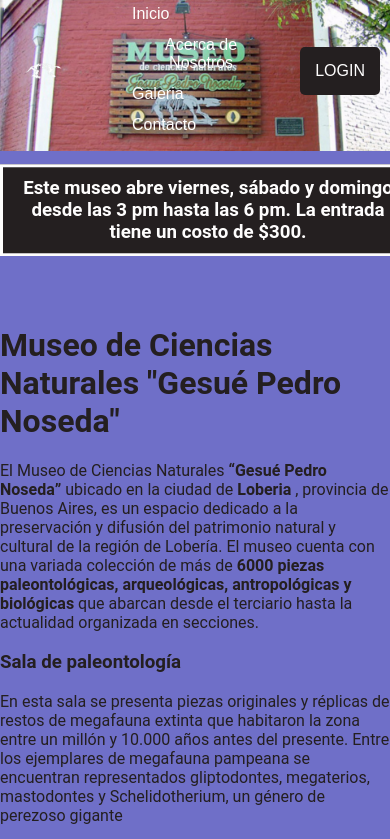
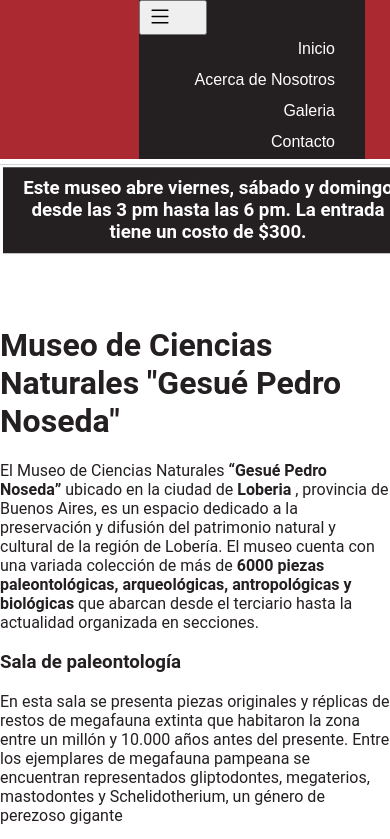
Before and after one commit to AndresMoranFlorentin/tp_museo, a plain HTML site: page web_museo/home.html in a window 390 px wide. Shown: the top 839 px of the page. Drawn offline with nearby package versions, Linux system fonts and the light colour scheme.

Commit message:
mejora del menu

```diff
--- a/web_museo/css/estiloGeneral.css
+++ b/web_museo/css/estiloGeneral.css
@@ -37,7 +37,9 @@ header img {
   height: 5%;
   border-radius: 100%;
 }
-
+.menu {
+  display: none;
+}
 nav {
   display: flex;
   justify-content: space-between;
@@ -174,19 +176,52 @@ main {
 }
 /***SECCION PARA HOME RESPONSIVE***/
 @media screen and (max-width: 550px) {
-  body {
-    background-color: rgb(111, 111, 200);
+
+  header {
+    text-align: end;
+    width: 100%;
+    background: #ab2930;
+    right: 0;
+    z-index: 1;
+    position: absolute;
+  }
+  .logo_museo {
+    display: none;
+  }
+  nav .menu {
+    display: flex;
+    font-size: 25px;
+    width: 30%;
+    margin-right: 0%;
   }
   nav {
-    position: absolute;
-    top: 0%;
-    right: 0;
-  }
-  nav ul{
+    display: flex;
     flex-direction: column;
     align-items: end;
+    gap: 1rem;
+  }
+  nav div {
+    list-style: none;
+    overflow: hidden;
+    margin: auto;
+    margin-right: 15px;
+    display: flex;
+    background-color: #241f20;
+    color: #fefdfd;
+    flex-direction: column;
+    justify-content: flex-end;
   }
 
+  nav ul li {
+    float: none;
+    font-family: Arial, sans-serif;
+    font-size: 16px;
+    border-bottom: solid 3px transparent;
+    margin: auto 15px;
+  }
+  .btn_login {
+    display: none;
+  }
 }
 /*****SECCION PARA GALERIA*****/
 .galeria_sala {
--- a/web_museo/home.html
+++ b/web_museo/home.html
@@ -6,6 +6,8 @@
   <meta name="viewport" content="width=device-width, initial-scale=1.0" />
   <link rel="stylesheet" href="css/estiloGeneral.css" />
   <link rel="stylesheet" href="https://stackpath.bootstrapcdn.com/font-awesome/4.7.0/css/font-awesome.min.css">
+  <link href="^5^" rel="stylesheet">
+  <link rel="stylesheet" href="https://cdn.jsdelivr.net/npm/bootstrap-icons@1.10.3/font/bootstrap-icons.css">
 
   <title>Sitio del Museo</title>
 </head>
@@ -15,6 +17,7 @@
     <nav>
       <img class="logo_museo" src="img/logos/image.png" />
       <div>
+        <button class="menu"><i class="bi bi-list"></i></button>
         <ul>
           <li><a href="home.html">Inicio</a></li>
           <li><a href="acerca_de_nosotros.html">Acerca de Nosotros</a></li>
@@ -75,4 +78,5 @@
   </footer>
 </body>
 <script src="js/loguearse.js"></script>
+<script src="js/main.js"></script>
 </html>
```
Also changed, not shown: web_museo/js/main.js (added).
